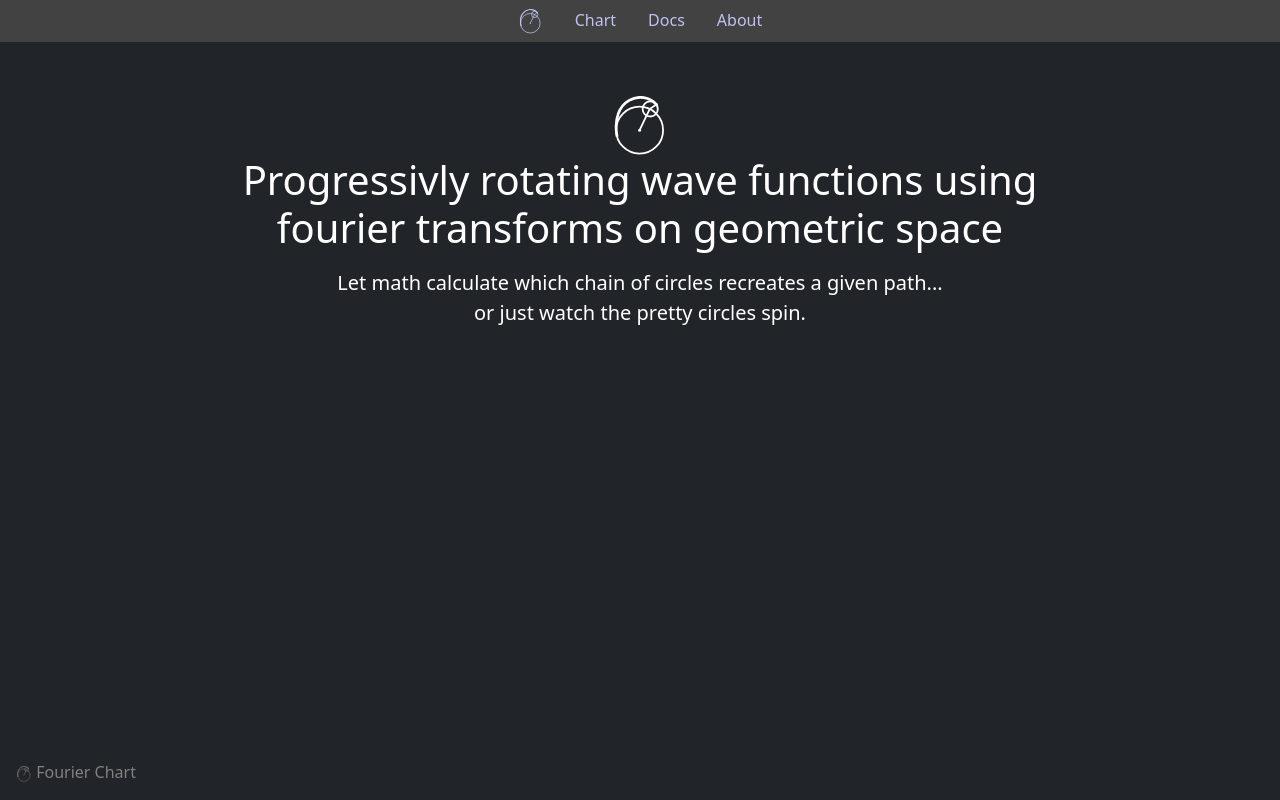
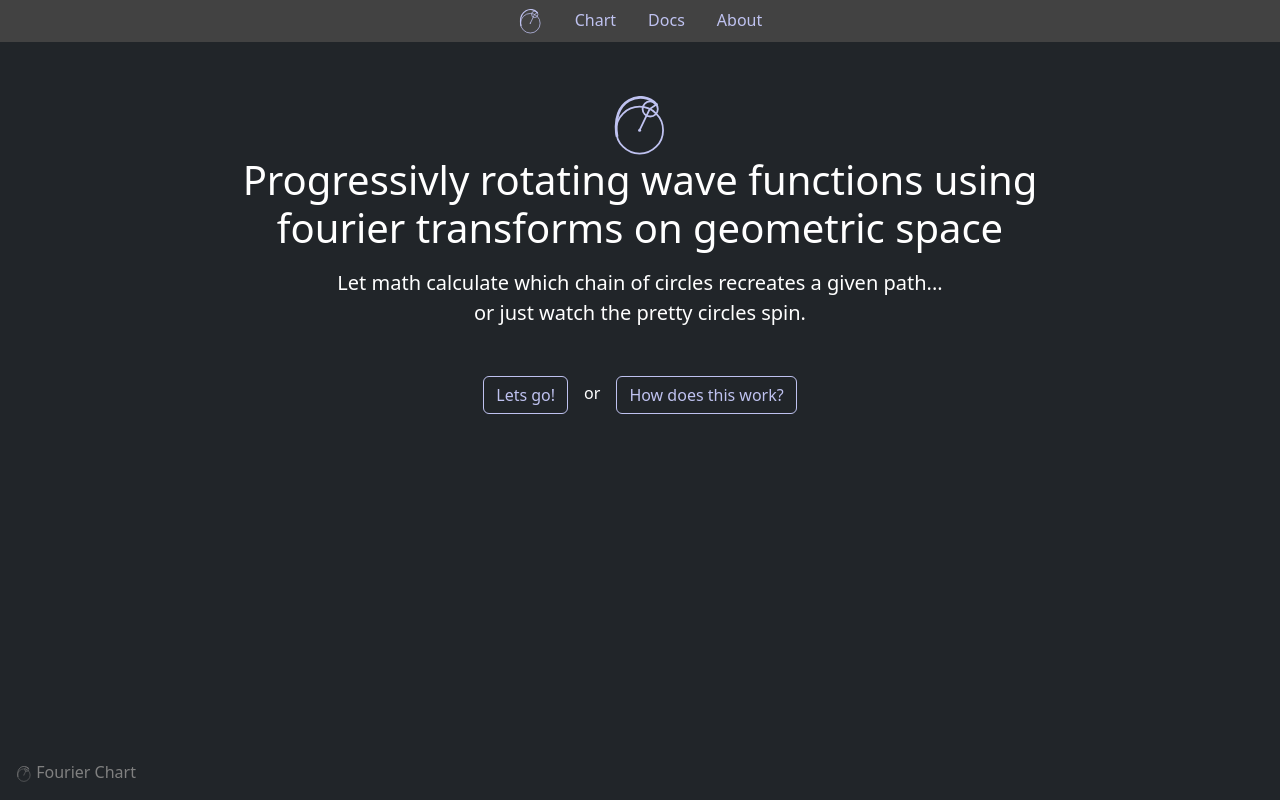
Before and after one commit to GuyLivnat/fourier_spin_chart, a React (Vite) app: page / in a window 1280 px wide. Built offline with nearby package versions, Linux system fonts and the light colour scheme.

Commit message:
landing page wip

```diff
--- a/src/components/singletons/Navbar.jsx
+++ b/src/components/singletons/Navbar.jsx
@@ -4,7 +4,7 @@ import LogoIcon from "../../assets/icons/LogoIcon";
 
 const Navbar = () => {
   return (
-    <nav className=" p-2 d-flex justify-content-center text-center bg-secondary">
+    <nav className="p-2 d-flex justify-content-center text-center bg-secondary">
       <div className="px-3">
         <NavLink className="navbar-brand" to="/">
           <LogoIcon size={25} />
--- a/src/pages/LandingPage.jsx
+++ b/src/pages/LandingPage.jsx
@@ -1,13 +1,18 @@
 import { TooltipContext } from "../utilities/TooltipContext";
 import { useContext } from "react";
 import LogoIcon from "../assets/icons/LogoIcon";
+import Button from "../components/general_components/Button";
+import { NavLink } from "react-router-dom";
 
 const LandingPage = () => {
   const { tooltipIn, tooltipOut } = useContext(TooltipContext);
 
   return (
     <section className="container-fluid text-center col-md-8 px-auto py-5">
+      <div>
+        <div className="text-primary">
           <LogoIcon size={60} />
+        </div>
         <h1
           className="mb-3"
           onMouseEnter={tooltipIn}
@@ -18,9 +23,21 @@ const LandingPage = () => {
           geometric space
         </h1>
         <p className="lead">
-        Let math calculate which chain of circles recreates a given path...{" "}
+          Let math calculate which chain of circles recreates a given path...
           <br /> or just watch the pretty circles spin.
         </p>
+      </div>
+      <div className="mt-5 col align-items-stretch gap-3">
+        <Button
+          text="Lets go!"
+          className="btn btn-outline-primary  d-inline-block"
+        />
+        <p className=" d-inline-block mx-3">or</p>
+        <Button
+          text="How does this work?"
+          className="btn btn-outline-primary d-inline-block"
+        />
+      </div>
     </section>
   );
 };
```
Lines whose indentation alone changed are shown as unchanged.
